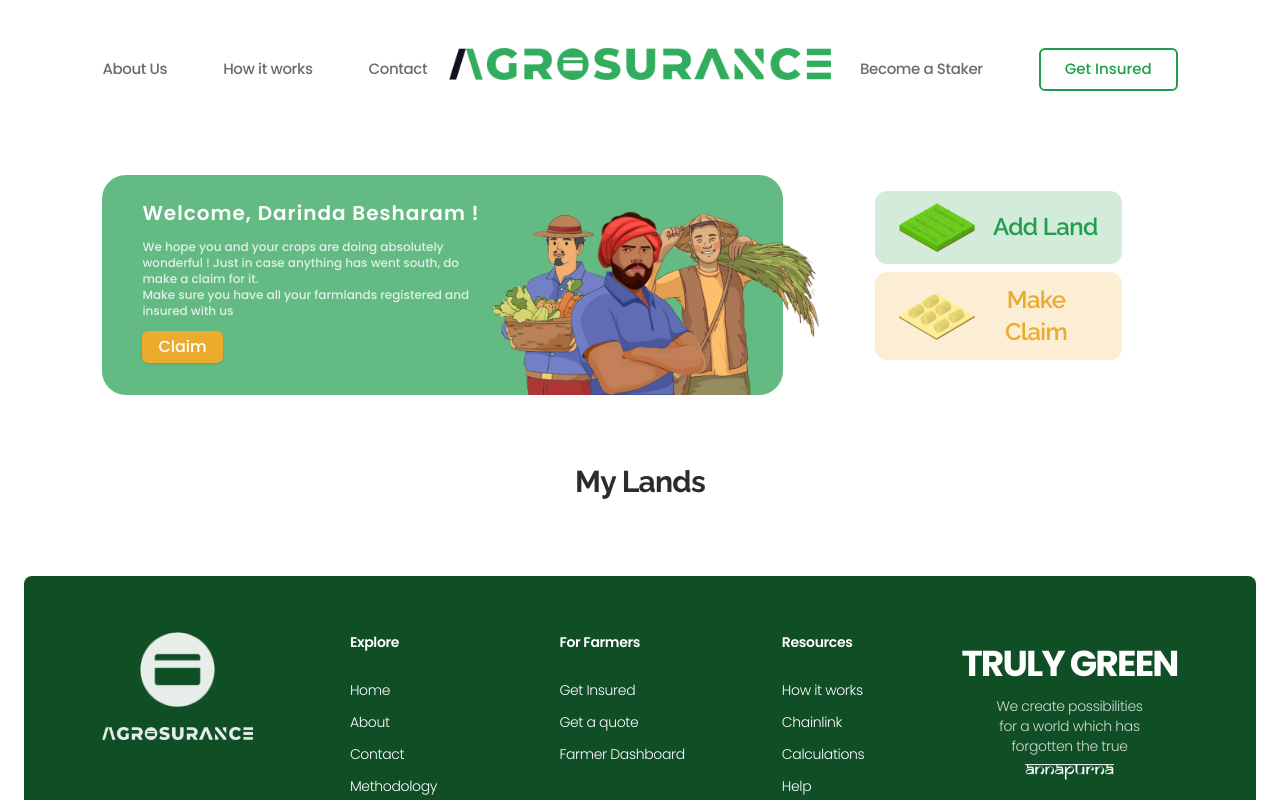
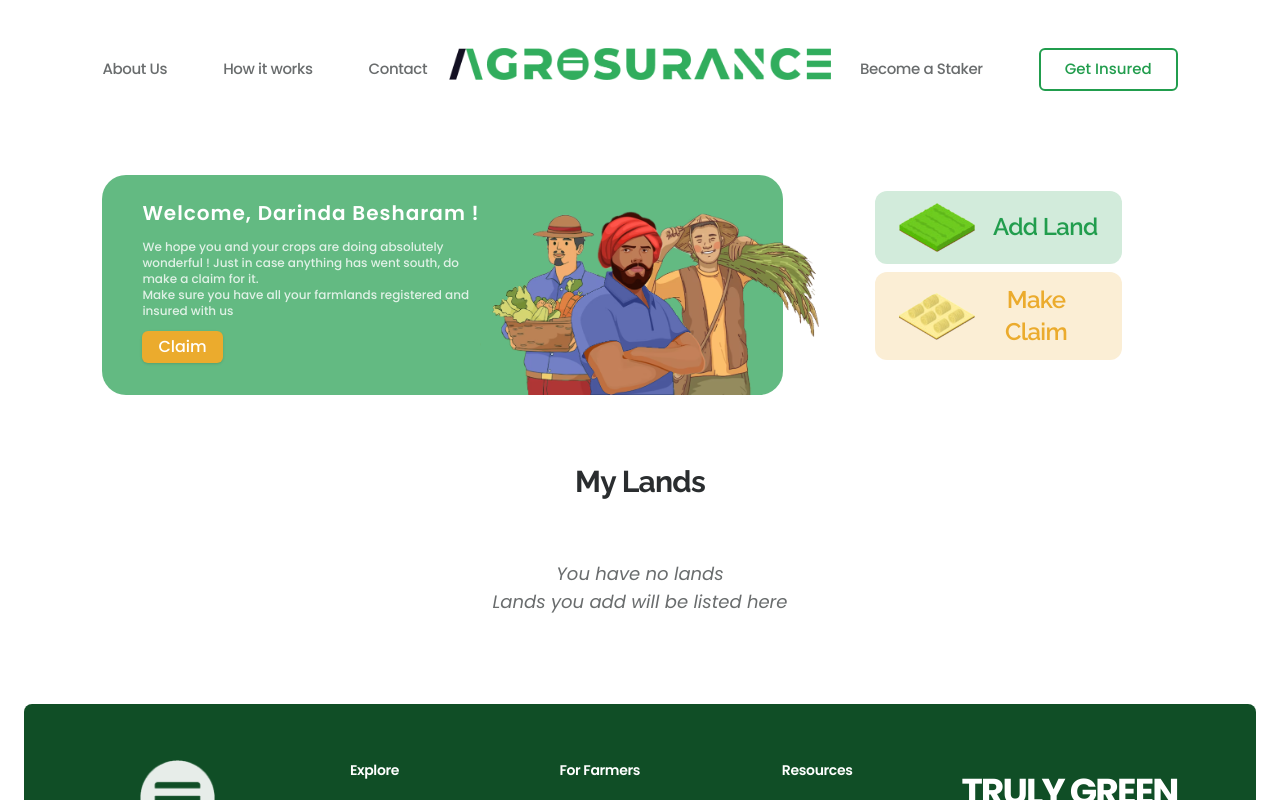
Before and after one commit to agrosurance/Frontend, a React (Vite) app: page /dashboard in a window 1280 px wide. Shown: the top 800 px of the page. Built offline with nearby package versions, Linux system fonts and the light colour scheme.

Commit message:
edge case - no lands

```diff
--- a/src/pages/FarmerPage/components/Lands.tsx
+++ b/src/pages/FarmerPage/components/Lands.tsx
@@ -3,69 +3,6 @@ import LandCard from "./LandCard";
 import { useAuthContext } from "../../../contexts/AuthContext";
 import { useEffect, useState } from "react";
 import { ethers } from "ethers";
-
-// const lands: Land[] = [
-//   {
-//     name: "bekaar zameen",
-//     insurance: {
-//       isInsured: false,
-//     },
-//     location: {
-//       latitude: 19.0601,
-//       longitude: 73.014,
-//     },
-//     area: 90,
-//   },
-//   {
-//     name: "Zameen e Virasat",
-//     crop: { name: "Carrot", imageUrl: "/images/lands/carrot.png" },
-//     insurance: {
-//       isInsured: true,
-//       insuredTill: Date.now() + 31234560000,
-//     },
-//     location: {
-//       latitude: 21.0601,
-//       longitude: 74.564,
-//     },
-//     area: 120,
-//   },
-//   {
-//     name: "Looti hui",
-//     crop: { name: "Corn", imageUrl: "/images/lands/corn.png" },
-//     insurance: {
-//       isInsured: true,
-//       insuredTill: Date.now() + 8122450000,
-//     },
-//     location: {
-//       latitude: 19.5601,
-//       longitude: 83.6147,
-//     },
-//     area: 20,
-//   },
-//   {
-//     name: "Idhar Farmhouse Banaundga",
-//     crop: { name: "Maize", imageUrl: "/images/lands/maize.png" },
-//     insurance: {
-//       isInsured: false,
-//     },
-//     location: {
-//       latitude: 53.0601,
-//       longitude: 13.014,
-//     },
-//     area: 5,
-//   },
-//   {
-//     name: "as dry as your girl",
-//     insurance: {
-//       isInsured: false,
-//     },
-//     location: {
-//       latitude: 49.0601,
-//       longitude: 23.014,
-//     },
-//     area: 100,
-//   },
-// ];
 
 export default function Lands() {
   const { agroSuranceLandContract, signer } = useAuthContext();
@@ -116,9 +53,13 @@ export default function Lands() {
       <h1 className="-mb-3 text-center font-raleway text-3xl font-bold tracking-tight">
         My Lands
       </h1>
-      {lands.map((land, i) => (
-        <LandCard land={land} key={i} landId={i} />
-      ))}
+      {lands.length ? (
+        lands.map((land, i) => <LandCard land={land} key={i} landId={i} />)
+      ) : (
+        <p className="mt-8 text-center text-lg italic text-front text-opacity-70">
+          You have no lands <br /> Lands you add will be listed here
+        </p>
+      )}
     </section>
   );
 }
```
